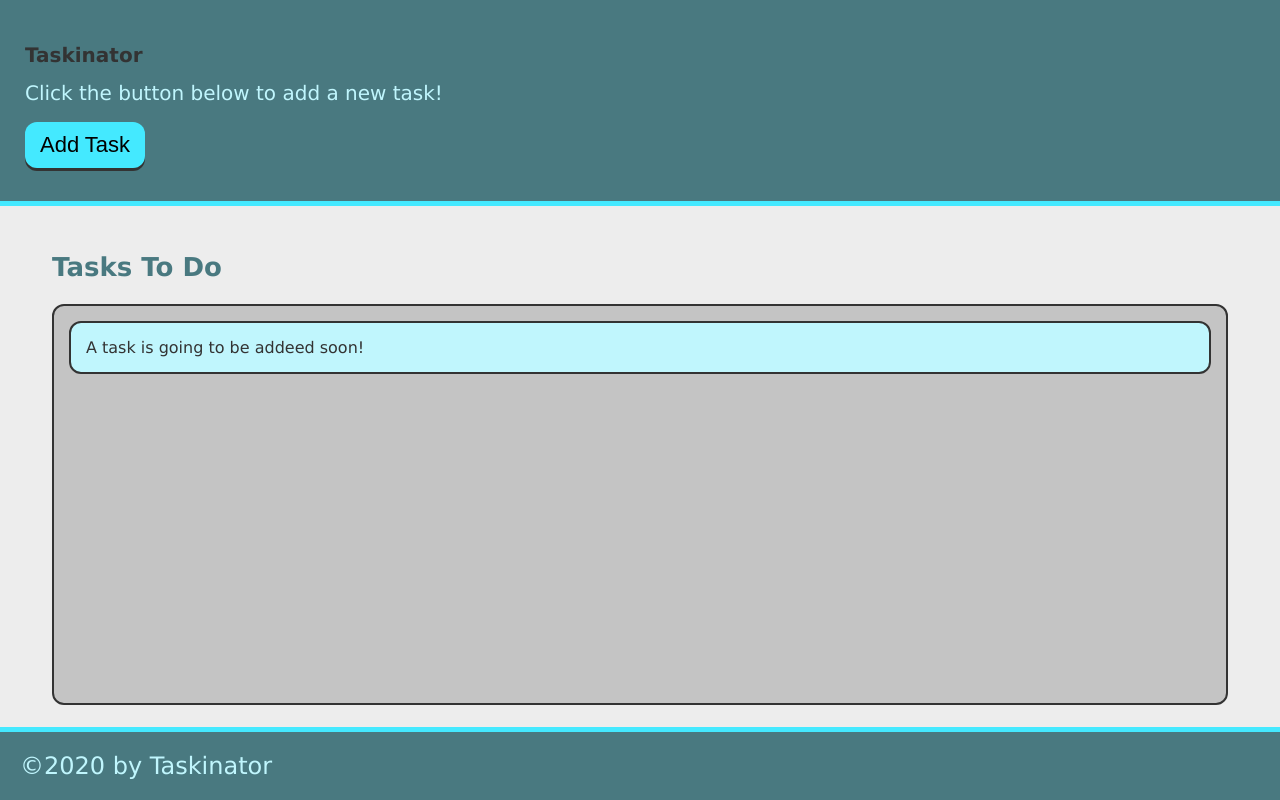
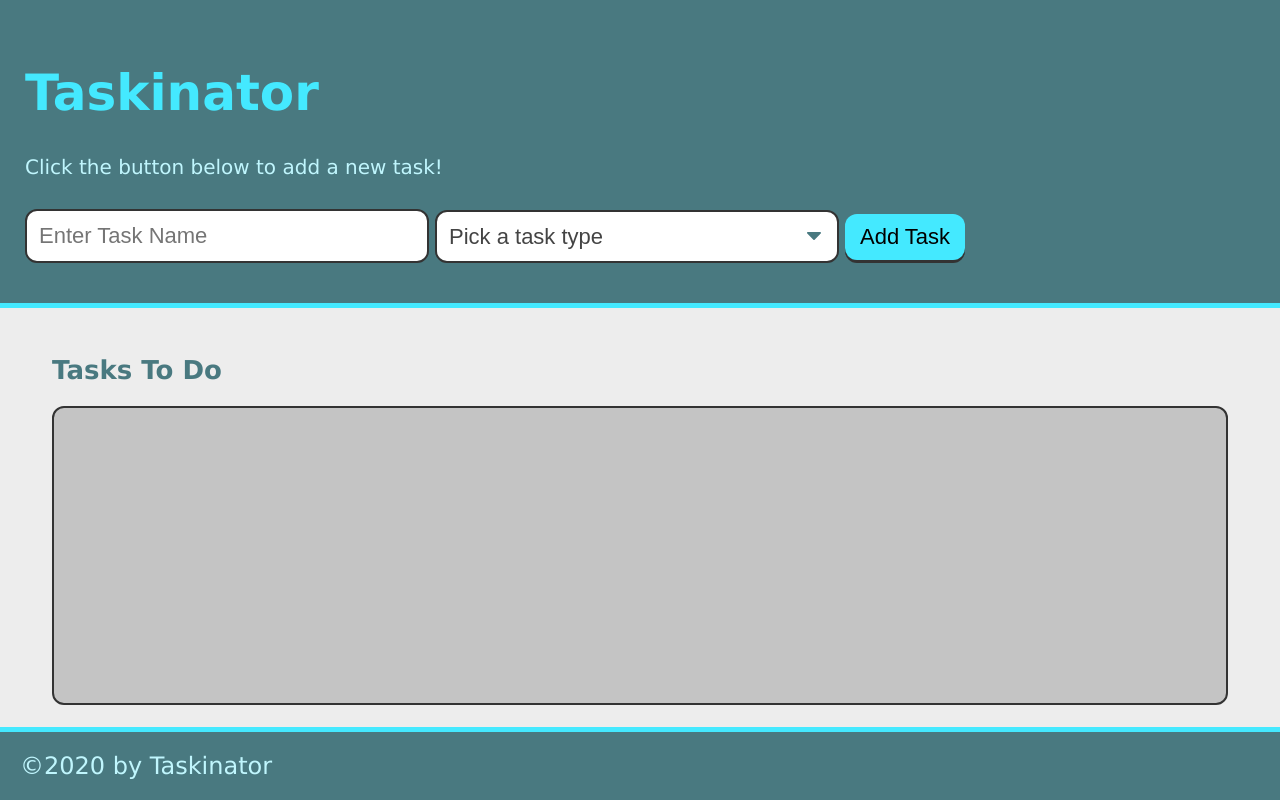
Before and after one commit to miguelmulet/Taskinator, a plain HTML site: page index.html in a window 1280 px wide. Drawn offline with Linux system fonts and the light colour scheme.

Commit message:
added task name & task type entries

```diff
--- a/assets/css/style.css
+++ b/assets/css/style.css
@@ -25,6 +25,11 @@ header {
   background: var(--secondary);
   padding: 30px 25px;
   border-bottom: 5px solid var(--primary);
+}
+
+header h1 {
+  color: var(--primary);
+  font-size: 50px;
 }
 
 header p {
--- a/assets/js/script.js
+++ b/assets/js/script.js
@@ -6,6 +6,6 @@ var createTaskHandler = function() {
     listItemEl.className = "task-item";
     listItemEl.textContent = "This is a new task.";
     tasksToDoEl.appendChild(listItemEl);
-    };
+};
 
 buttonEl.addEventListener("click", createTaskHandler);
--- a/index.html
+++ b/index.html
@@ -14,14 +14,28 @@
     <header>
         <h1>Taskinator</h1>
         <p>Click the button below to add a new task!</p>
-        <button class="btn">Add Task</button>
+        <form id="task-form">
+            <div class="form-group">
+                <input type="text" name="task-name" class="text-input" placeholder="Enter Task Name" />
+            </div>
+            <div class="form-group">
+                <select name="task-type" class="select-dropdown">
+                    <option value="" disabled selected>Pick a task type</option>
+                    <option value="Print">Print</option>
+                    <option value="Web">Web</option>
+                    <option value="Mobile">Mobile</option>
+                </select>
+            </div>
+            <div class = "form-group">
+                <button class="btn" id="save-task" type="submit">Add Task</button>
+            </div>
+        </form>
     </header>
+
     <main class="page-content">
         <section class="task-list-wrapper">
             <h2 class="list-title">Tasks To Do</h2>
-            <ul class="task-list" id="tasks-to-do">
-                <li class="task-item" id="save-task">A task is going to be addeed soon!</li>
-            </ul>
+            <ul class="task-list" id="tasks-to-do"></ul>
         </section>
     </main>
 
```
